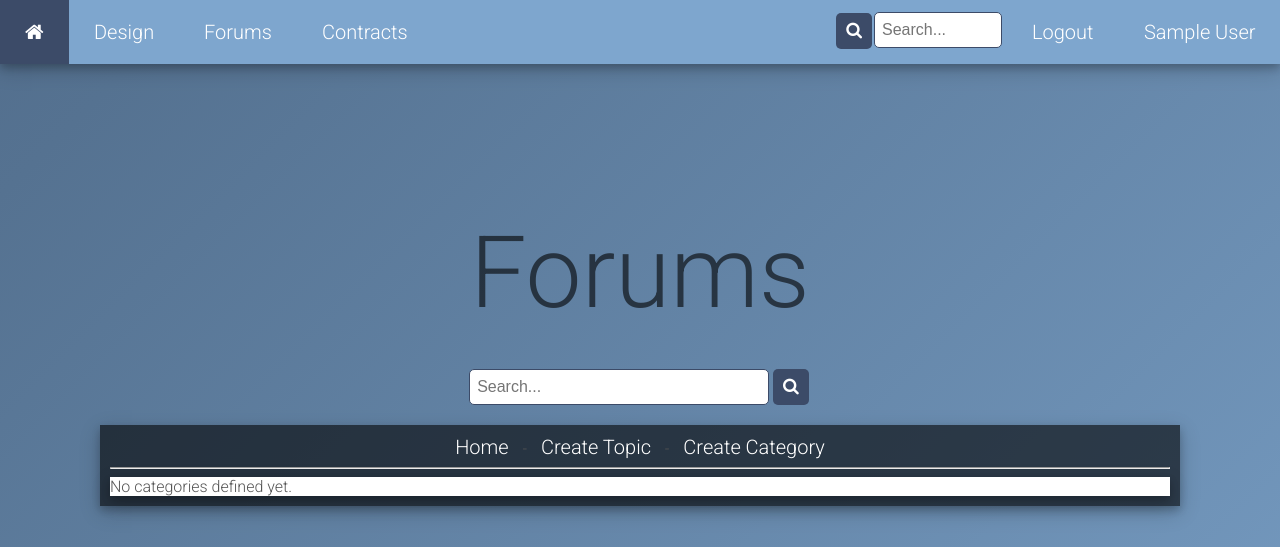
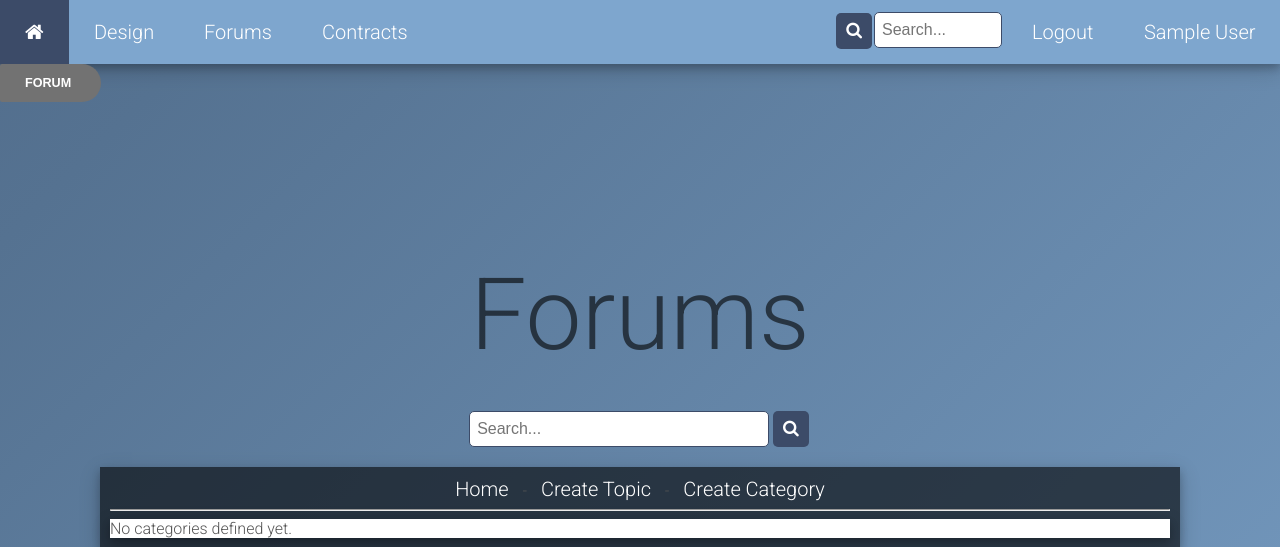
Before and after one commit to AliNoor1/BuildIt, a PHP site: page /forum/ in a window 1280 px wide. Shown: the top 547 px of the page. Run offline with PHP 8.4, Linux system fonts and the light colour scheme; the visitor is signed in with stand-in values (Sample User, id 1); data that the repository does not hold is empty.

Commit message:
added some admin functionality and breadcrumbs as well as some other minor updates. there is a bug on the register page with the jquery function and radio buttons.

```diff
--- a/css/BuildIT_Forum_style.css
+++ b/css/BuildIT_Forum_style.css
@@ -166,3 +166,72 @@ input[type=text]:focus {
 .posts_row a:hover{
 	text-decoration: underline;
 }
+
+
+/* Menu container */
+#bread {
+	display: inline-block; /* The menu will have width as needed, not 100% */
+	position: relative;
+	left: 0%;
+	top: 50%;
+	font-family: Helvetica, sans-serif;
+	font-size: 14px;
+	line-height: 1em;
+	border-radius: 2px; /* Little curvature in the borders */
+	overflow: hidden; /* Hide everything that overflows, like shadows */
+}
+
+/* Icons */
+#bread i {
+	transform: scale(1.4);
+}
+
+/* Menu */
+#bread ul {
+	display: flex; /* A key part of our menu, displays items side by side, and allows reversing them */
+	flex-direction: row-reverse; /* Reverse the items */
+	/* Reset styles, overwrite browser defaults */
+	list-style: none;
+	margin: 0;
+	padding: 0;
+}
+
+#bread ul li {
+	margin: 0;
+}
+
+#bread ul li a {
+	display: inline-block;
+	font-family: sans-serif;
+	font-size: 0.9em;
+	font-weight: 600;
+	padding: 12px 30px 12px 45px; /* Adjusting padding to get the proper space */
+	margin-left: -20px; /* Pull the items to the left, so the rounded right side will get over them */
+	color: white;
+	background-color: #727272;
+	text-decoration: none;
+	text-transform: uppercase;
+	border-radius: 0 100px 100px 0; /* Get the right side rounded */
+	box-shadow: 0 0 20px rgba(0, 0, 0, 0.4); /* Apply the shadow */
+}
+
+/* Hover event */
+#bread ul li:hover a {
+	background-color: #297EFE;
+}
+
+/* Remove the shadow for first item, last in the right side when it gets reversed */
+#bread ul li:first-child a {
+	box-shadow: none;
+}
+
+/* Active item is a bit different */
+#bread ul li.active a {
+	color: #428EFE;
+	background-color: #EEF5FF;
+}
+
+/* Remove the shadow for the active's next item, to match the design more accurately */
+#bread ul li.active + li a {
+	box-shadow: none;
+}
--- a/forum/create_cat.php
+++ b/forum/create_cat.php
@@ -4,6 +4,10 @@
 
 <?php
 // check if info has been tried to be posted
+if ($_SESSION['admin']!=1){
+    echo "<h2>You are not authorized to view this page.</h2>";
+}
+else{
     if($_SERVER['REQUEST_METHOD'] != 'POST')
     {?>
         <!--    the form hasn't been posted yet, display it-->
@@ -32,5 +36,6 @@ else
             echo 'New category successfully added.';
         }
     }
+}
 ?>
 <?php include $_SERVER['DOCUMENT_ROOT'] . "/forum/footer.php"; ?>
--- a/forum/index.php
+++ b/forum/index.php
@@ -11,9 +11,12 @@
 </head>
 
 <body>
-
+<div id="bread">
+    <ul>
+        <li class="active-bread"><a href="#">Forum</a></li>
+    </ul>
+</div>
 <h1 class="header">Forums</h1>
-
 	<div class="search-forum">
         <form method="get" action="/search/" id="searchform">
             <input type="text" placeholder="Search..." name="query">
@@ -24,8 +27,13 @@
 <div class="wrapper">
     <div class="menu">
         <a class="item" href="/forum/index.php">Home</a> -
-        <a class="item" href="/forum/create_topic.php">Create Topic</a> -
-        <a class="item" href="/forum/create_cat.php">Create Category</a>
+        <a class="item" href="/forum/create_topic.php">Create Topic</a>
+        <?php if ($_SESSION['admin']==1) {
+            echo"-
+        <a class=\"item\" href=\"/forum/create_cat.php\">Create Category</a>
+        ";
+        }
+        ?>
 
     </div>
 
@@ -59,25 +67,27 @@
               <table class="ftable">
               <tr>
                 <th>Category</th>
-                <th>Topic</th>
-				<th>Posts</th>
+				<th>Topics</th>
 				<th>Author</th>
               </tr>
             <?php
 
                 while($row = mysqli_fetch_assoc($result))
                 {
+                    $querystring = "
+                  select count(forum_topics.topic_id) as cnt from forum_topics
+                    inner join forum_categories on forum_categories.cat_id=forum_topics.topic_cat
+                    where forum_categories.cat_name like '". $row['cat_name'] . "';";
+                    $count_cat_query = mysqli_query($conn, $querystring) or die(mysqli_error($conn));
+                    $cat_cnt = mysqli_fetch_array($count_cat_query)['cnt'];
                     ?>
                     <tr>
                         <td class="category_row">
-                            <a href="category.php?id=<?=$row['cat_id']?>"><?=$row['cat_name']?> Workshops</a>
-                            <?=$row['cat_description']?>
-                        </td>
-                        <td class="topic_row">
-                            <a href="topic.php?id=">Topic subject</a>
+                            <a href="category.php?cat_id=<?=$row['cat_id']?>"><?=$row['cat_name']?></a>
+                            <br><?=$row['cat_description']?>
                         </td>
 						<td class="posts_row">
-                            <a href="#">Number of posts</a>
+                            <a href="category.php?cat_id=<?=$row['cat_id']?>"><?=$cat_cnt?></a>
                         </td>
 						<td class="author_row">
                             <a href="#"><img class= "imageForum" src="https://www.weact.org/wp-content/uploads/2016/10/Blank-profile.png" alt="profile_img"> John Doe</a>
--- a/forum/reply.php
+++ b/forum/reply.php
@@ -25,7 +25,7 @@ else
                           post_by)
                 VALUES ('" . $_POST['reply-content'] . "',
                         NOW(),
-                        " . mysqli_real_escape_string($conn, $_GET['id']) . ",
+                        " . mysqli_real_escape_string($conn, $_GET['topic_id']) . ",
                         " . $_SESSION['userid'] . ")";
 
         $result = mysqli_query($conn, $sql);
@@ -36,7 +36,7 @@ else
         }
         else
         {
-            echo 'Your reply has been saved, check out <a href="topic.php?id=' . htmlentities($_GET['id']) . '">the topic</a>.';
+            echo 'Your reply has been saved, check out <a href="topic.php?topic_id=' . $_GET['topic_id'] . '&cat_id='. $_GET['cat_id'] . '">the topic</a>.';
         }
     }
 }
--- a/register/index.php
+++ b/register/index.php
@@ -11,6 +11,7 @@
         <script src="https://ajax.googleapis.com/ajax/libs/jquery/3.3.1/jquery.min.js"></script>
 
         <script>
+//            todo - there's a bug here.
             $(document).ready(function(){
                 $(".contractor-only").hide();
                 $('input[type=radio][name=usertype]').change( function(){
@@ -28,6 +29,7 @@
 
 <div class="main">
     <?php
+    var_dump($_POST);
     if(!empty($_POST['username']) && !empty($_POST['password']) && $_POST['usertype'] == "builder")
     {
         include $_SERVER['DOCUMENT_ROOT']."/scripts/register_user.php";
--- a/scripts/get_user_info.php
+++ b/scripts/get_user_info.php
@@ -22,6 +22,7 @@ function update_session_info($conn,$username)
     $_SESSION['city'] = $row['city'];
     $_SESSION['state'] = $row['state'];
     $_SESSION['email'] = $row['email'];
+    $_SESSION['admin'] = $row['admin'];
 }
 
 function get_user_info($conn,$username)
--- a/scripts/register_contractor.php
+++ b/scripts/register_contractor.php
@@ -59,7 +59,7 @@ else
     if($registerquery)
     {
         echo "<h1>Success</h1>";
-        echo "<p>Your account was successfully created. Please <a href=\"/\">click here to return to the main page.</a>.</p>";
+        echo "<p>Your contractor account was successfully created. Please <a href=\"/\">click here to return to the main page.</a>.</p>";
     }
     else
     {
```
Also changed, not shown: contractor/index.php (+5 -2 lines), forum/category.php (+20 -5 lines), forum/topic.php (+10 -4 lines). Lines whose indentation alone changed are shown as unchanged.
